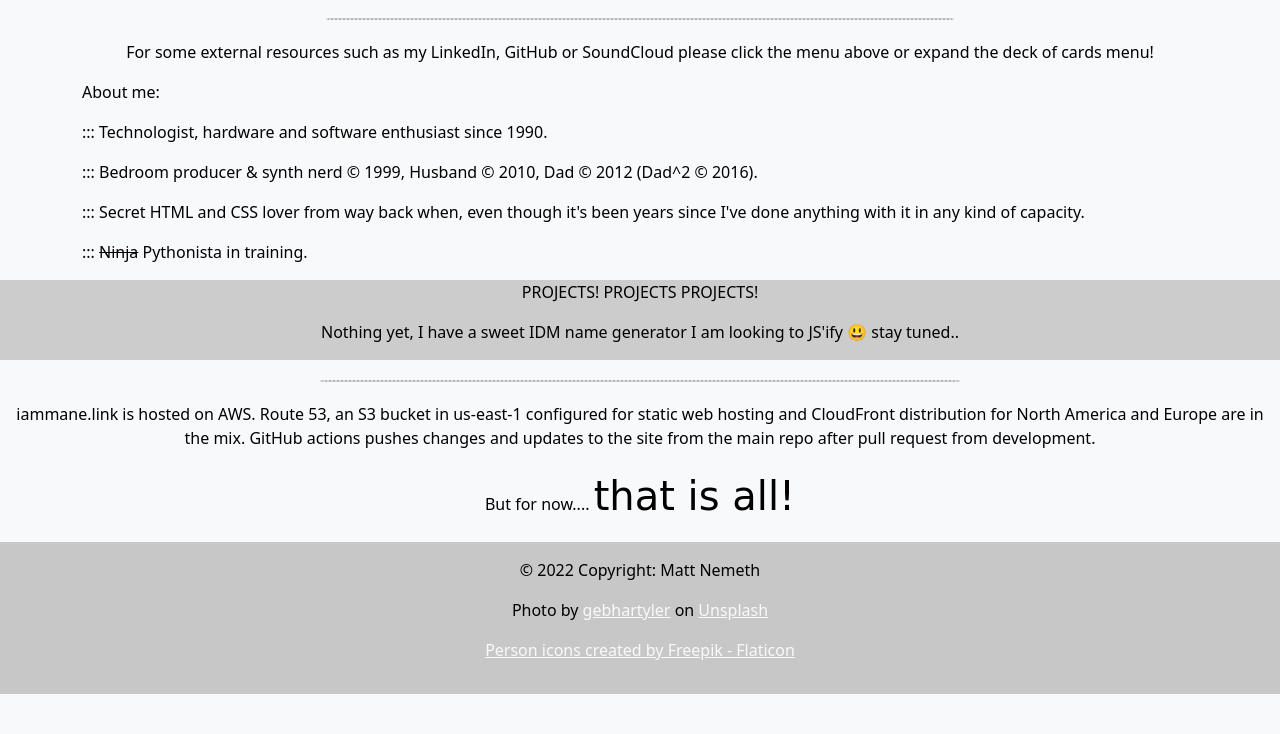
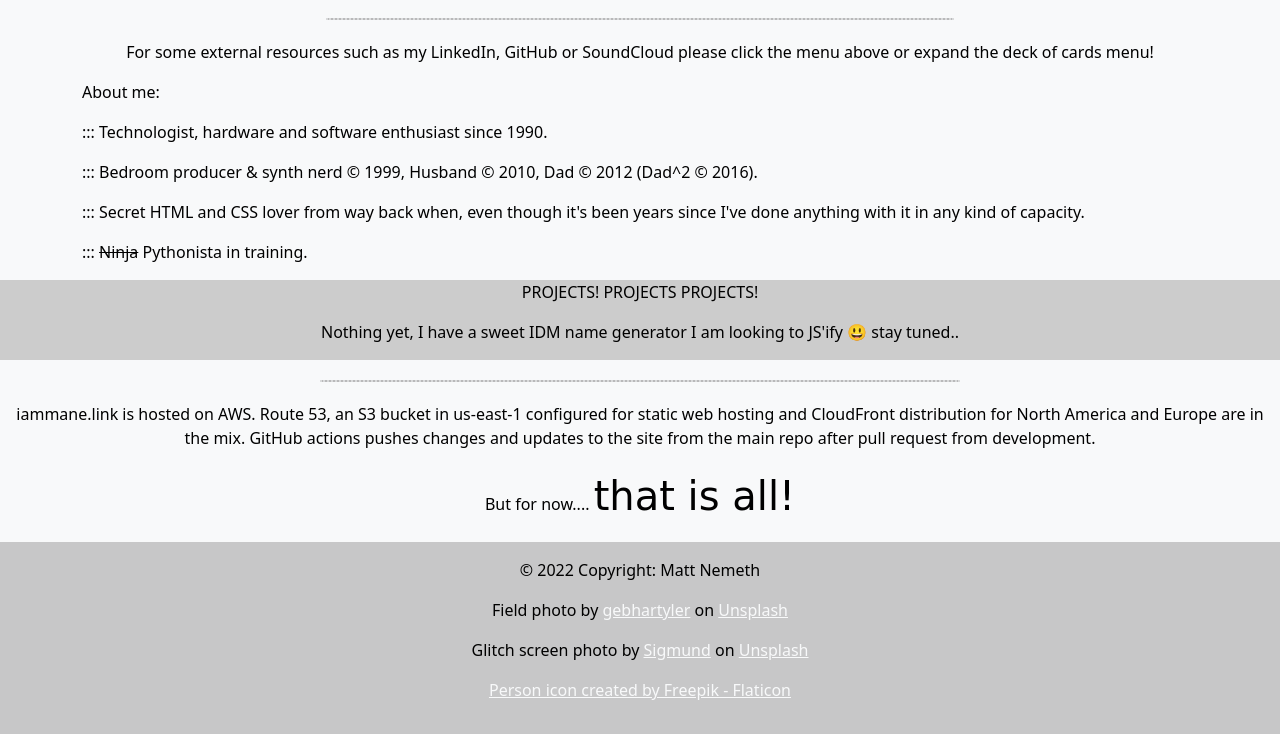
Before and after one commit to iammane/iammane.link, a plain HTML site: page index.html in a window 1280 px wide. Shown: the part 740-1474 px from the top of the page. Before the commit the page ends 1434 px from the top, so only its background shows below. Drawn offline with nearby package versions, Linux system fonts and the light colour scheme; a web font is replaced by a local one.

Commit message:
Expansion
Adding support for the idm name generator, adding credits for pictures.

```diff
--- a/index.html
+++ b/index.html
@@ -112,12 +112,17 @@
   <footer class="bg-light text-center text-lg-start">
     <div class="text-center p-3" style="background-color: rgba(0, 0, 0, 0.2);">
       <p>© 2022 Copyright: Matt Nemeth</p>
-      <p>Photo by <a class="link-light"
+      <p>Field photo by <a class="link-light"
           href="https://unsplash.com/@gebhartyler?utm_source=unsplash&utm_medium=referral&utm_content=creditCopyText">gebhartyler</a>
         on <a class="link-light"
           href="https://unsplash.com/@gebhartyler?utm_source=unsplash&utm_medium=referral&utm_content=creditCopyText">Unsplash</a>
       </p>
-      <p><a class="link-light" href="https://www.flaticon.com/free-icons/person" title="Person Icons">Person icons
+      <p>Glitch screen photo by <a class="link-light"
+          href="https://unsplash.com/@sigmund?utm_source=unsplash&utm_medium=referral&utm_content=creditCopyText">Sigmund</a>
+        on <a class="link-light"
+          href="https://unsplash.com/s/photos/glitch?utm_source=unsplash&utm_medium=referral&utm_content=creditCopyText">Unsplash</a>
+      </p>
+      <p><a class="link-light" href="https://www.flaticon.com/free-icons/person" title="Person Icons">Person icon
           created by Freepik - Flaticon</a></p>
     </div>
   </footer>
```
Also changed, not shown: glitchscreen.jpg (added).
